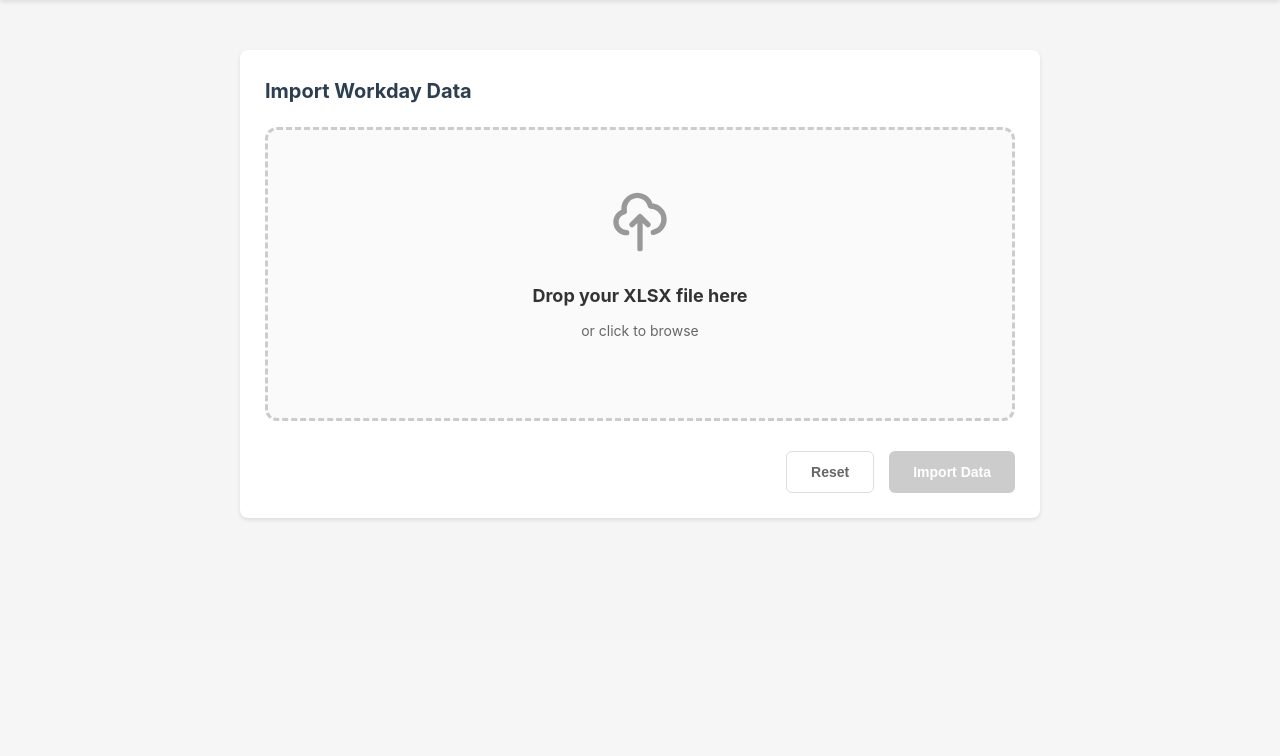
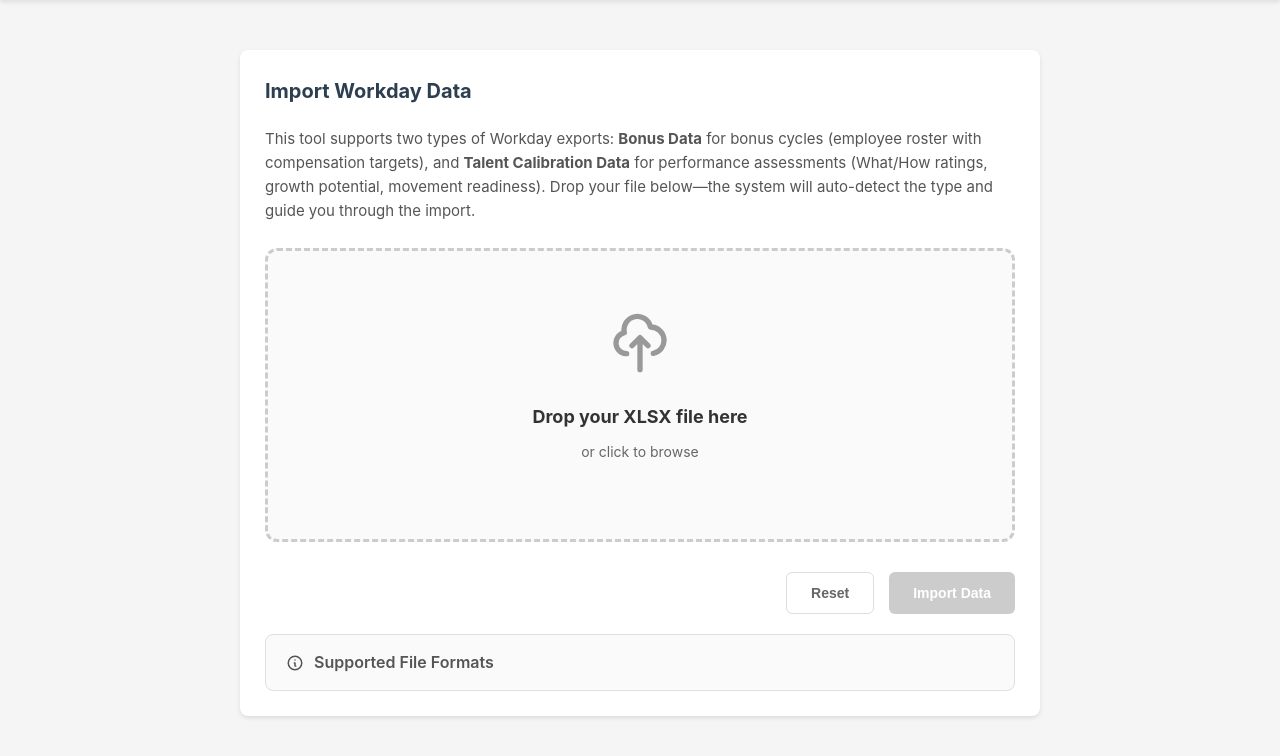
Before and after one commit to adereis/performance-rating-and-bonus, a Flask app: page /import in a window 1280 px wide. Shown: the part 159-915 px from the top of the page. Before the commit the page ends 679 px from the top, so only its background shows below. Run offline with Flask 3, Linux system fonts and the light colour scheme.

Commit message:
Add intro text and format help to Import page
Explains the two supported import types (bonus data and talent
calibration) and adds a collapsible help box documenting the
required columns for each file type.

Co-Authored-By: Claude Opus 4.5 <noreply@anthropic.com>

```diff
--- a/templates/import.html
+++ b/templates/import.html
@@ -496,6 +496,77 @@
         gap: 15px;
         justify-content: center;
     }
+
+    .import-intro {
+        color: #555;
+        font-size: 15px;
+        line-height: 1.6;
+        margin-bottom: 25px;
+    }
+
+    .import-help {
+        margin-top: 20px;
+        border: 1px solid #e0e0e0;
+        border-radius: 8px;
+        background: #fafafa;
+    }
+
+    .import-help summary {
+        padding: 15px 20px;
+        cursor: pointer;
+        font-weight: 600;
+        color: #555;
+        display: flex;
+        align-items: center;
+        gap: 10px;
+    }
+
+    .import-help summary:hover {
+        color: #333;
+    }
+
+    .import-help summary::marker {
+        color: #667eea;
+    }
+
+    .import-help-content {
+        padding: 0 20px 20px;
+        border-top: 1px solid #e8e8e8;
+    }
+
+    .import-help h5 {
+        font-size: 14px;
+        color: #2c3e50;
+        margin: 20px 0 10px;
+    }
+
+    .import-help h5:first-child {
+        margin-top: 15px;
+    }
+
+    .import-help ul {
+        margin: 0;
+        padding-left: 20px;
+        color: #555;
+        font-size: 13px;
+        line-height: 1.7;
+    }
+
+    .import-help code {
+        background: #e8e8e8;
+        padding: 2px 6px;
+        border-radius: 3px;
+        font-size: 12px;
+    }
+
+    .import-help .help-note {
+        margin-top: 15px;
+        padding: 12px 15px;
+        background: #e8f4fd;
+        border-radius: 6px;
+        font-size: 13px;
+        color: #1565c0;
+    }
 </style>
 {% endblock %}
 
@@ -832,6 +903,13 @@ function resetDemoForm() {
     <div class="card">
         <h2>Import Workday Data</h2>
 
+        <p class="import-intro">
+            This tool supports two types of Workday exports: <strong>Bonus Data</strong> for bonus cycles
+            (employee roster with compensation targets), and <strong>Talent Calibration Data</strong> for performance
+            assessments (What/How ratings, growth potential, movement readiness). Drop your file below—the
+            system will auto-detect the type and guide you through the import.
+        </p>
+
         <!-- Step 1: File Upload -->
         <div id="uploadSection">
             <div class="upload-zone" id="uploadZone" onclick="document.getElementById('fileInput').click()">
@@ -955,6 +1033,41 @@ function resetDemoForm() {
                     Import Data
                 </button>
             </div>
+
+            <!-- Help Box -->
+            <details class="import-help">
+                <summary>
+                    <svg xmlns="http://www.w3.org/2000/svg" width="18" height="18" fill="none" viewBox="0 0 24 24" stroke="currentColor">
+                        <path stroke-linecap="round" stroke-linejoin="round" stroke-width="2" d="M13 16h-1v-4h-1m1-4h.01M21 12a9 9 0 11-18 0 9 9 0 0118 0z" />
+                    </svg>
+                    Supported File Formats
+                </summary>
+                <div class="import-help-content">
+                    <h5>Bonus Data Files</h5>
+                    <ul>
+                        <li><code>Associate</code> — Employee full name</li>
+                        <li><code>Associate ID</code> — Unique employee identifier</li>
+                        <li><code>Supervisory Organization</code> — Team/org name (manager name in parentheses)</li>
+                        <li><code>Current Job Profile</code> — Job title</li>
+                        <li><code>Currency</code> or currency in header like <code>(AUD)</code></li>
+                        <li><code>Annual Bonus Target Percent</code> — Target bonus as % of salary</li>
+                        <li><code>Bonus Target - Local Currency</code> — Target bonus amount</li>
+                    </ul>
+
+                    <h5>Talent Calibration Files</h5>
+                    <ul>
+                        <li><code>Performance: What</code> / <code>Performance: How</code> — Assessment ratings</li>
+                        <li><code>Future Talent: Growth Agility</code> / <code>Change Agility</code></li>
+                        <li><code>Movement Readiness</code> — Readiness for role change</li>
+                        <li><code>Management Level</code> — Used for manager detection</li>
+                    </ul>
+
+                    <div class="help-note">
+                        Files are auto-detected based on their columns. Both file types must include
+                        <code>Associate ID</code> for employee matching.
+                    </div>
+                </div>
+            </details>
         </div>
 
         <!-- Progress -->
```
